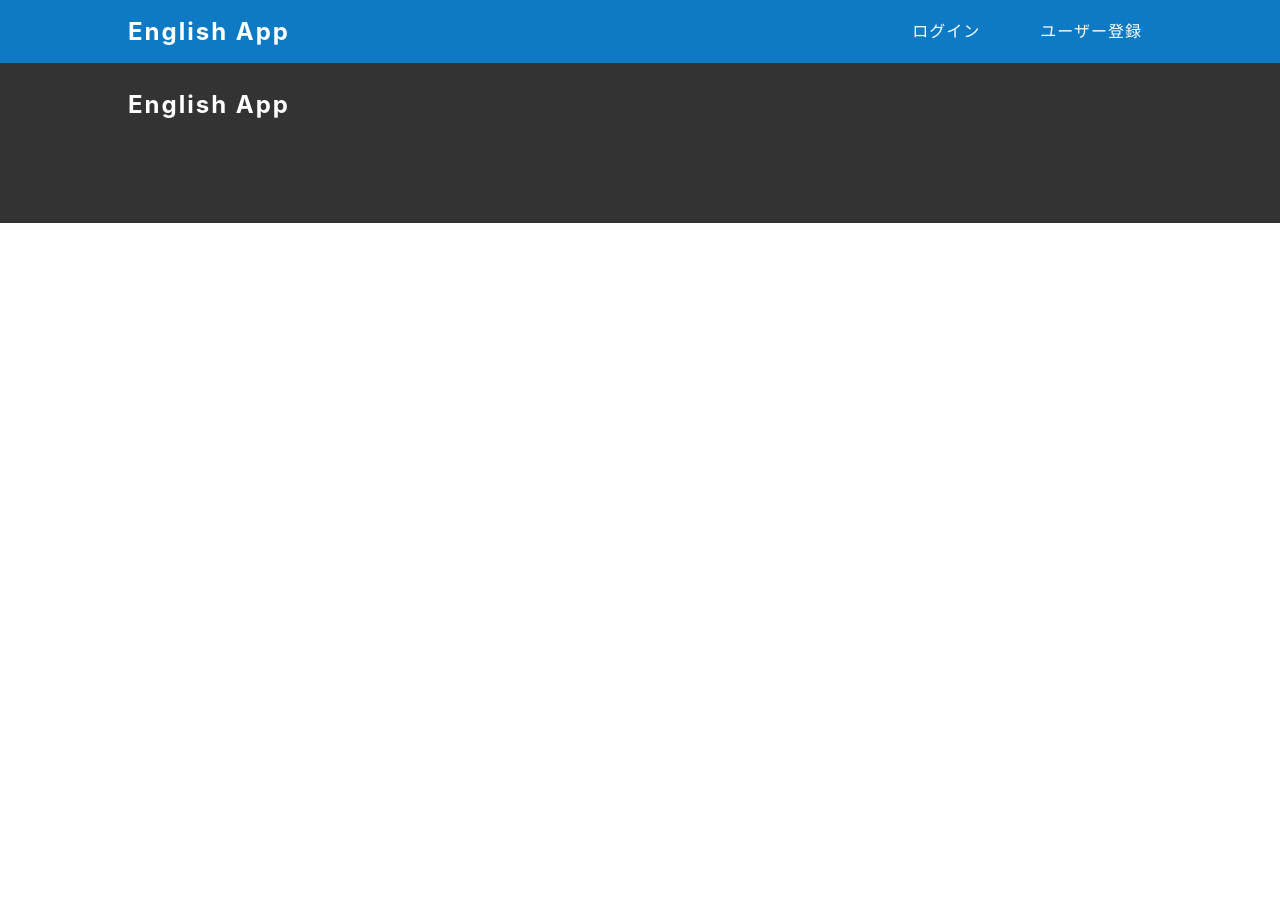
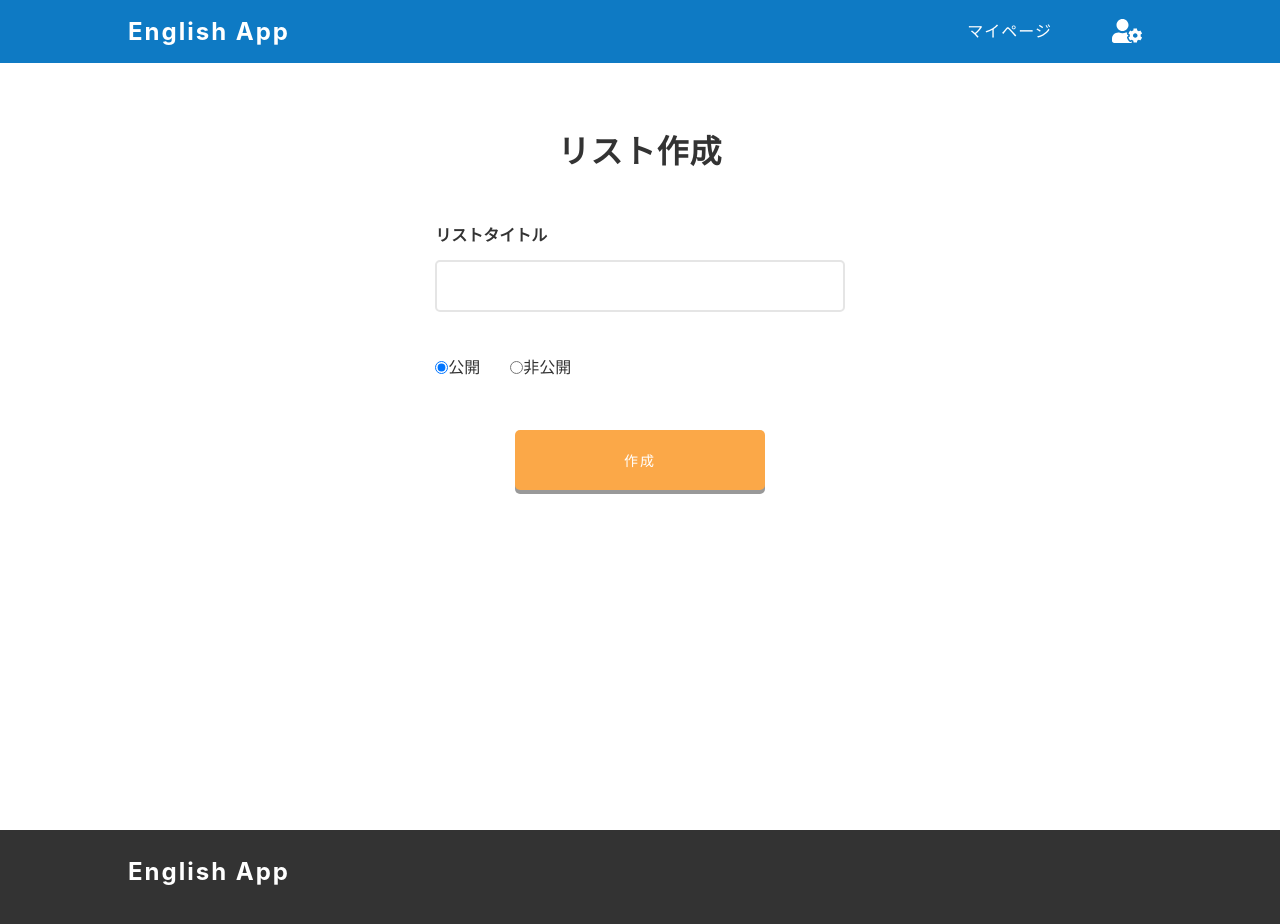
Before and after one commit to hirokifj/english-app, a Vue app: page /lists/create in a window 1280 px wide. Shown: the top 924 px of the page. Before the commit the page ends 800 px from the top, so only its background shows below. Built offline with nearby package versions, Linux system fonts and the light colour scheme; no server answers; sample sign-in values are in the browser's storage.

Commit message:
リスト作成画面の作成

```diff
--- a/src/router.js
+++ b/src/router.js
@@ -81,6 +81,12 @@ const router = new Router({
       component: () => import(/* webpackChunkName: "list-sentence" */ './views/Sentences.vue'),
       meta: { requireAuth: true }
     },
+    {
+      path: '/lists/create',
+      name: 'listsCreate',
+      component: () => import(/* webpackChunkName: "create-list" */ './views/ListCreate.vue'),
+      meta: { requireAuth: true }
+    },
   ]
 })
 
--- /dev/null
+++ b/src/views/ListCreate.vue
@@ -0,0 +1,58 @@
+<template>
+  <main class="main">
+    <div class="u-max-width">
+      <div class="u-width-40">
+        <div class="u-center-text u-mb-medium">
+          <h1 class="page-title">リスト作成</h1>
+        </div>
+        <form class="form">
+          <div class="form__group">
+            <label for="list-title" class="form__label">
+              <span class="label-text">リストタイトル</span>
+            </label>
+            <input id="list-title" type="text" class="form__input" v-model="title">
+          </div>
+          <div class="form__group form-radio-wrap">
+            <div class="form__radio-group">
+              <input type="radio" id="public" class="form__radio" value="true" v-model="isPublic">
+              <label for="public" class="form__label-radio">公開</label>
+            </div>
+            <div class="form__radio-group">
+              <input type="radio" id="private" class="form__radio" value="false" v-model="isPublic">
+              <label for="private" class="form__label-radio">非公開</label>
+            </div>
+          </div>
+          <div class="form__btn u-center-text">
+            <button class="btn btn--big btn--yellow">
+              作成
+            </button>
+          </div>
+        </form>
+      </div>
+    </div>
+  </main>
+</template>
+
+<script>
+export default {
+  data() {
+    return {
+      title: '',
+      isPublic: true
+    }
+  }
+}
+</script>
+
+<style lang="scss" scoped>
+.main {
+  padding: 6rem 0 32rem 0;
+  @include respond(phone){
+    padding: 6rem 0 18rem 0;
+  }
+}
+.page-title {
+  font-size: 3.2rem;
+  letter-spacing: 1px;
+}
+</style>
```
